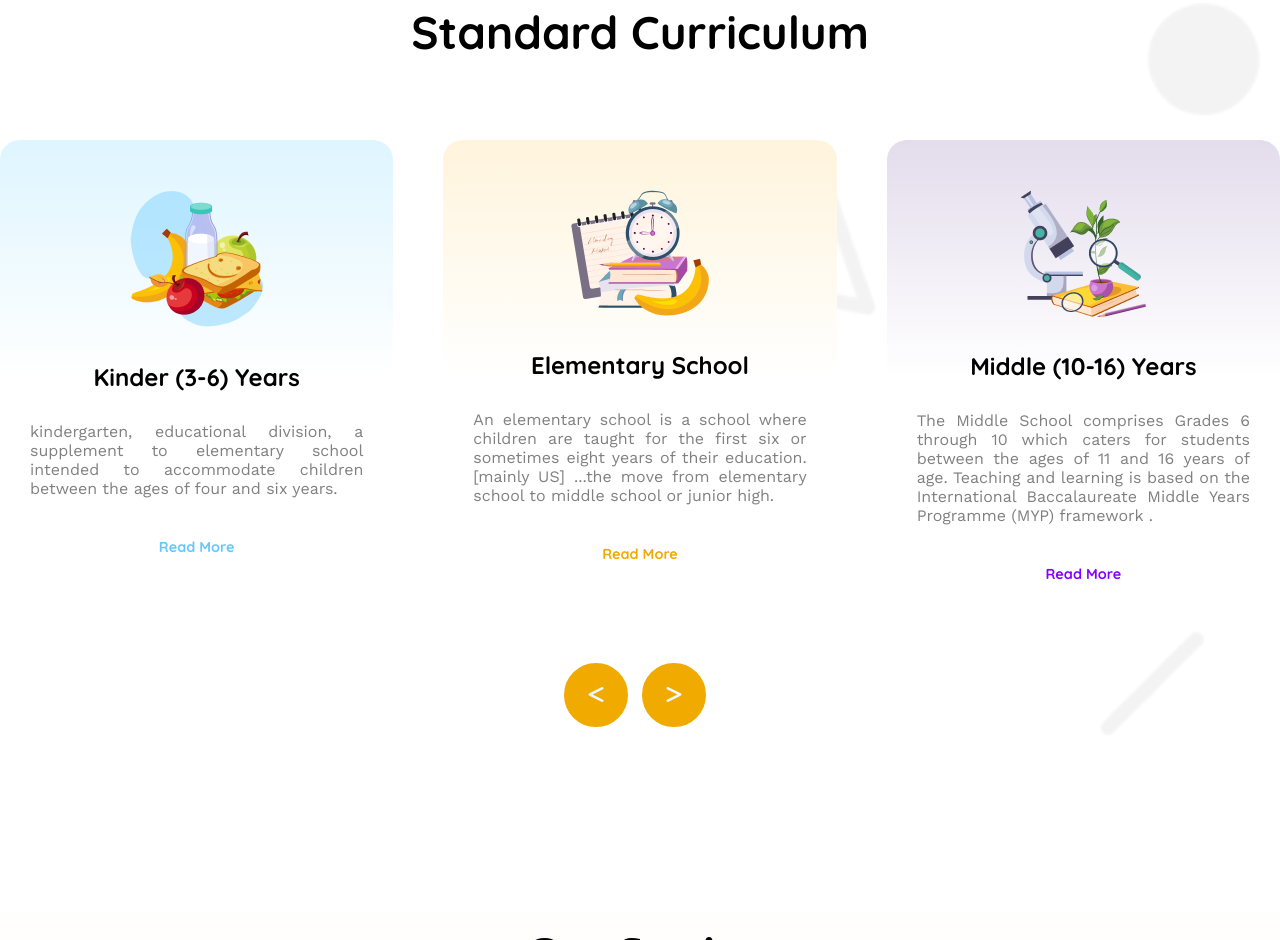
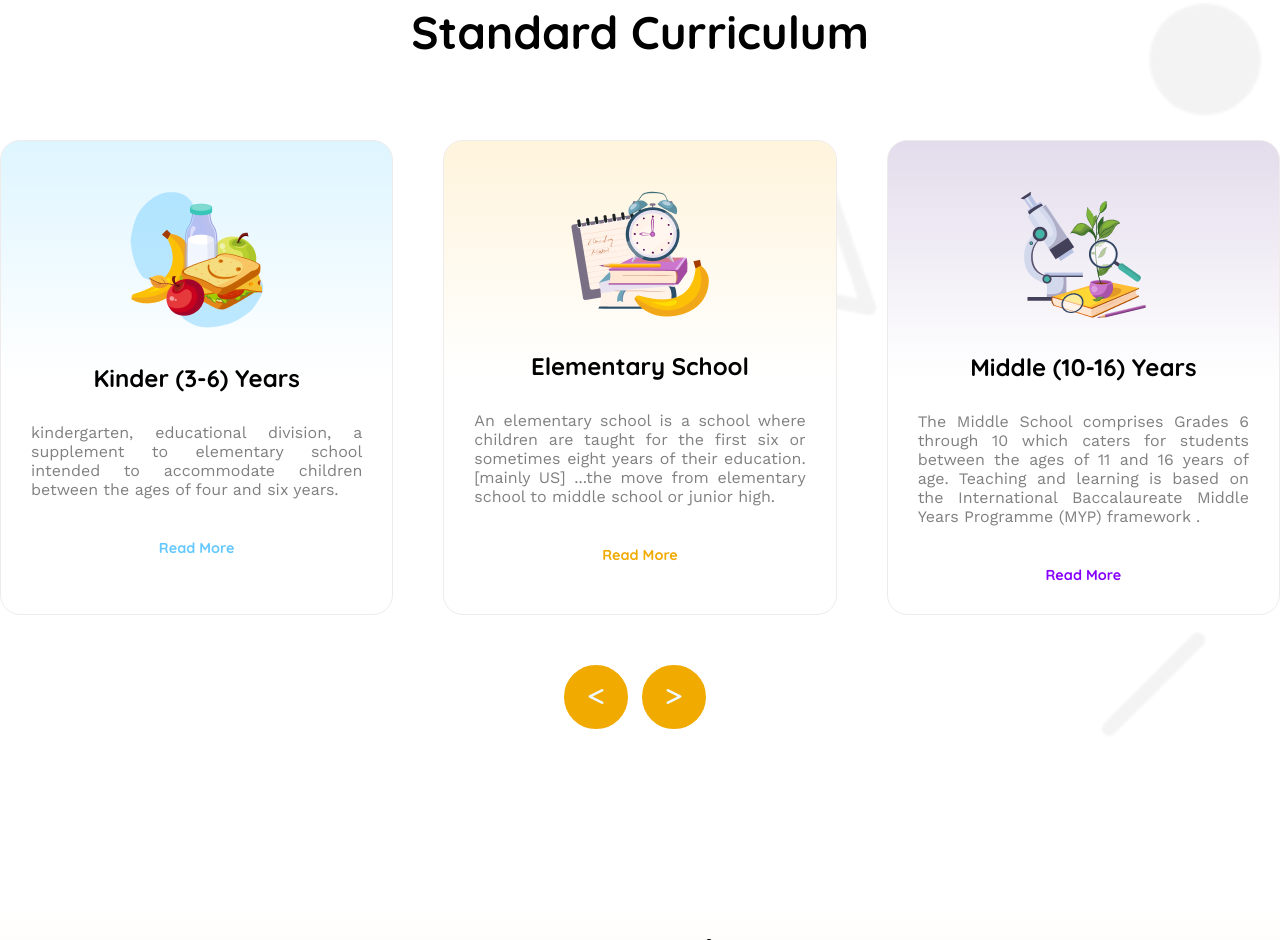
Before and after one commit to abdurrahaman2017/my-second-assignment, a plain HTML site: page index.html in a window 1280 px wide. Shown: the part 996-1936 px from the top of the page. Drawn offline with nearby package versions, Linux system fonts and the light colour scheme.

Commit message:
my last commit

```diff
--- a/style/style.css
+++ b/style/style.css
@@ -273,6 +273,7 @@ main{
 .curriculum-single-card{
     padding:50px 30px 20px 30px;
     border-radius: 20px;
+    border: 1px solid rgb(240, 235, 235);
 }
 
 .curriculum-single-card:hover{
@@ -342,6 +343,7 @@ main{
     .curriculum-icon{
         display: none;
     }
+
 }
 
 /* curriculum section code end here */
```
